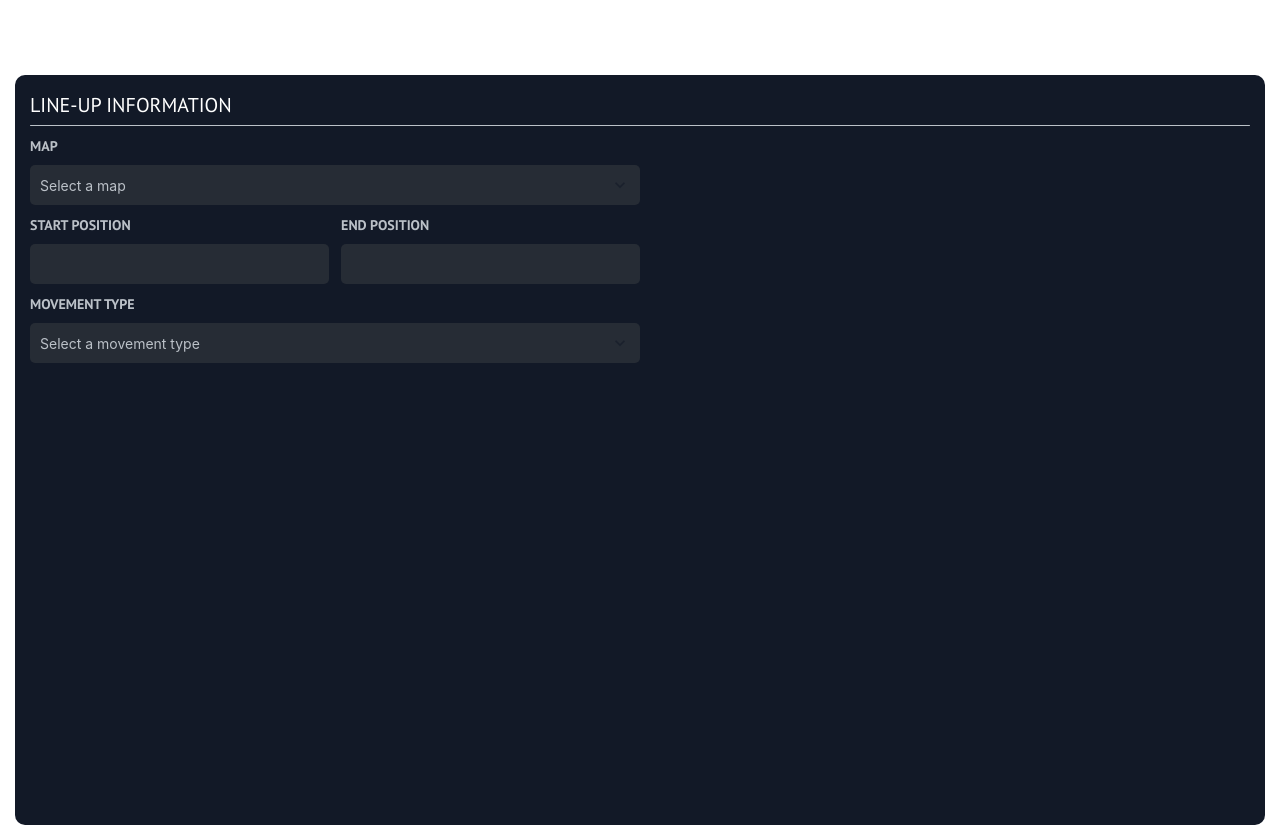
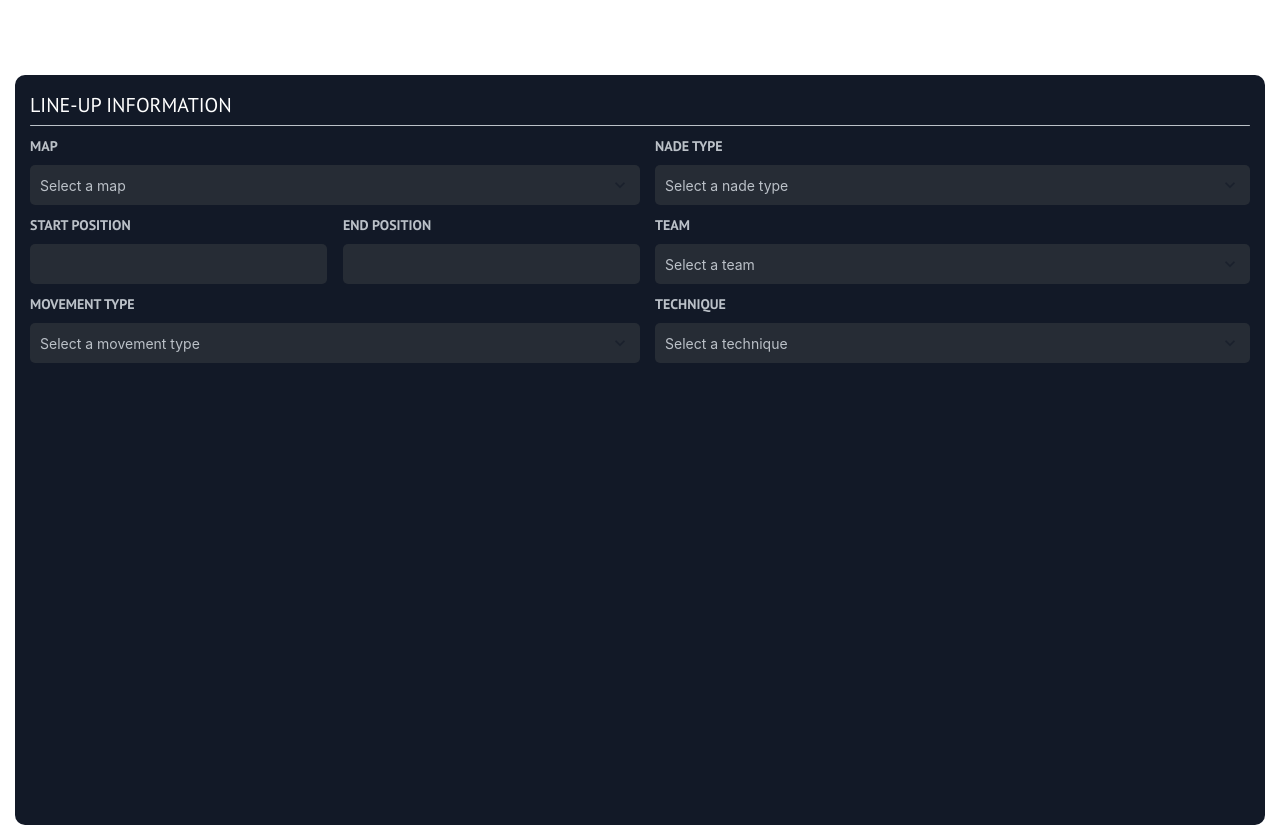
Before and after one commit to jaegarsaun/csgo-frags, a React (Create React App) app: page /createnade in a window 1280 px wide. Shown: the part 840-1667 px from the top of the page. Built offline with nearby package versions, Linux system fonts and the light colour scheme; no server answers.

Commit message:
working on nade information

```diff
--- a/src/components/NadeInfoCard.js
+++ b/src/components/NadeInfoCard.js
@@ -18,14 +18,32 @@ import {
     Flex,
     Spacer,
     Box,
+    HStack,
+    useRadioGroup,
+    Radio,
+    RadioGroup,
+    Stack,
+    RadioCard,
 } from '@chakra-ui/react'
+import CustomRadio from './customRadio';
 
 import { FaCamera, FaCrosshairs, FaEye, FaMusic } from 'react-icons/fa';
 import { WarningIcon, CheckIcon } from '@chakra-ui/icons'
+import { Form } from "react-router-dom";
 
 
 
 function VideoInfoCard() {
+    const nadeTypes = ['Grenade', 'Molotov', 'Smoke', 'Flashbang', 'Decoy']
+    const teams = ['Counter Terrorists', 'Terrorists', 'Both']
+
+    const { getRootProps, getRadioProps } = useRadioGroup({
+        name: 'framework',
+        defaultValue: 'react',
+        onChange: console.log,
+    })
+
+    const group = getRootProps()
 
     return (
         <div className="add-wrapper">
@@ -39,7 +57,7 @@ function VideoInfoCard() {
 
                 {/* Form with two sides (left and right*/}
                 <div className="form-content-wrapper">
-
+                    <div className="form-content-top">
                     <div className="form-content-left" style={styles.Cont}>
                         <FormControl>
                             <Box>
@@ -56,7 +74,7 @@ function VideoInfoCard() {
                                     <option value="7">Vertigo</option>
                                 </Select>
                             </Box>
-                            <Flex marginTop={'10px'}>
+                            <HStack marginTop={'10px'}>
                                 <Box width={'49%'}>
                                     <FormLabel className="secondary-text font-bold" style={styles.label}>START POSITION</FormLabel>
                                     <Input style={styles.input} />
@@ -66,7 +84,7 @@ function VideoInfoCard() {
                                     <FormLabel className="secondary-text font-bold" style={styles.label}>END POSITION</FormLabel>
                                     <Input style={styles.input} />
                                 </Box>
-                            </Flex>
+                            </HStack>
                             <Box marginTop={'10px'}>
                                 <FormLabel className="secondary-text font-bold" style={styles.label}>MOVEMENT TYPE</FormLabel>
                                 <Select style={styles.input}>
@@ -85,7 +103,41 @@ function VideoInfoCard() {
 
 
                     <div className="form-content-right" style={styles.Cont}>
-
+                        <FormControl style={styles.rightCont}>
+                            <Box>
+                                <FormLabel className="secondary-text font-bold" style={styles.label}>NADE TYPE</FormLabel>
+                                <Select style={styles.input}>
+                                    {/* These will be rendered dynamicaly later on */}
+                                    <option value="0" disabled selected hidden>Select a nade type</option>
+                                    <option value="1">Grenade</option>
+                                    <option value="2">Molotov</option>
+                                    <option value="3">Smoke</option>
+                                    <option value="4">Flashbang</option>
+                                    <option value="5">Decoy</option>
+                                </Select>
+                            </Box>
+                            <Box marginTop={'10px'}>
+                                <FormLabel className="secondary-text font-bold" style={styles.label}>TEAM</FormLabel>
+                                <Select style={styles.input}>
+                                    {/* These will be rendered dynamicaly later on */}
+                                    <option value="0" disabled selected hidden>Select a team</option>
+                                    <option value='1'>Terrorists</option>
+                                    <option value='2'>Counter Terrorists</option>
+                                    <option value='3'>Both</option>
+                                </Select>
+                            </Box>
+                            <Box marginTop={'10px'}>
+                                <FormLabel className="secondary-text font-bold" style={styles.label}>TECHNIQUE</FormLabel>
+                                <Select style={styles.input}>
+                                    {/* These will be rendered dynamicaly later on */}
+                                    <option value="0" disabled selected hidden>Select a technique</option>
+                                    <option value='1'>Terrorists</option>
+                                    <option value='2'>Counter Terrorists</option>
+                                    <option value='3'>Both</option>
+                                </Select>
+                            </Box>
+                        </FormControl>
+                    </div>
                     </div>
 
                 </div>
@@ -159,7 +211,19 @@ const styles = {
     },
     Cont: {
         width: '50%',
-    }
+    },
+    rightCont: {
+        width: '100%',
+
+        display: 'flex',
+        flexDirection: 'column',
+        justifyContent: 'center',
+        paddingLeft: '15px',
+
+
+    },
+
+
 
 
 
--- /dev/null
+++ b/src/components/customRadio.js
@@ -0,0 +1,47 @@
+import React from "react";
+import { Radio, RadioGroup, useRadioGroup, Box } from '@chakra-ui/react'
+import { useRadio } from '@chakra-ui/react'
+function CustomRadio(props) {
+
+    const { getInputProps, getRadioProps } = useRadio(props)
+    const input = getInputProps()
+    const checkbox = getRadioProps()
+
+    return (
+        <Box as='label' width={props.width}>
+            <input {...input} />
+            <Box
+                {...checkbox}
+                cursor='pointer'
+                borderWidth='1px'
+                borderRadius='md'
+                display={'flex'}
+                alignItems={'center'}
+                justifyContent={'center'}
+                width={'100%'}
+                color={'var(--secondary-text-color)'}
+                background={'#262C35'}
+                height={'40px'}
+                border={'2px solid var(--primary-border-color)'}
+
+                boxShadow='md'
+                _checked={{
+                    bg: 'var(--primary-button-color)',
+                    color: 'white',
+                    borderColor: 'var(--primary-border-color)',
+                }}
+                _focus={{
+                    boxShadow: 'none',
+                }}
+                px={5}
+                py={3}
+            >
+                {props.children}
+            </Box>
+        </Box>
+    )
+}
+const styles={
+
+}
+export default CustomRadio;
--- a/src/style.css
+++ b/src/style.css
@@ -230,6 +230,12 @@ h1{
   width: 100%;
   height: calc(100% - 50px);
 }
+.form-content-top, .form-content-bottom{
+  width: 100%;
+  display: flex;
+  justify-content: space-between;
+
+}
 .form-content-left, .form-content-right{
   height: auto;
   display: flex;
```
